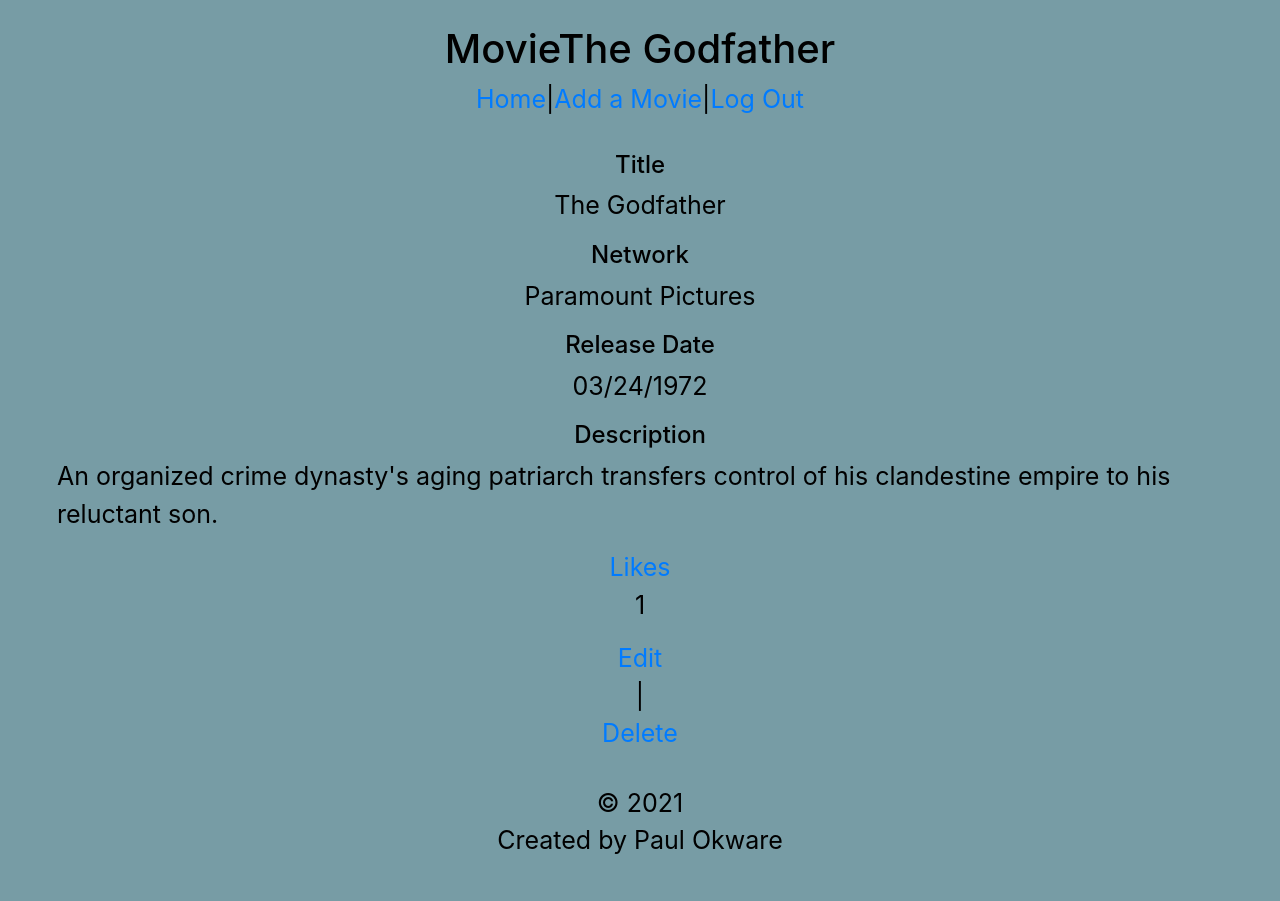
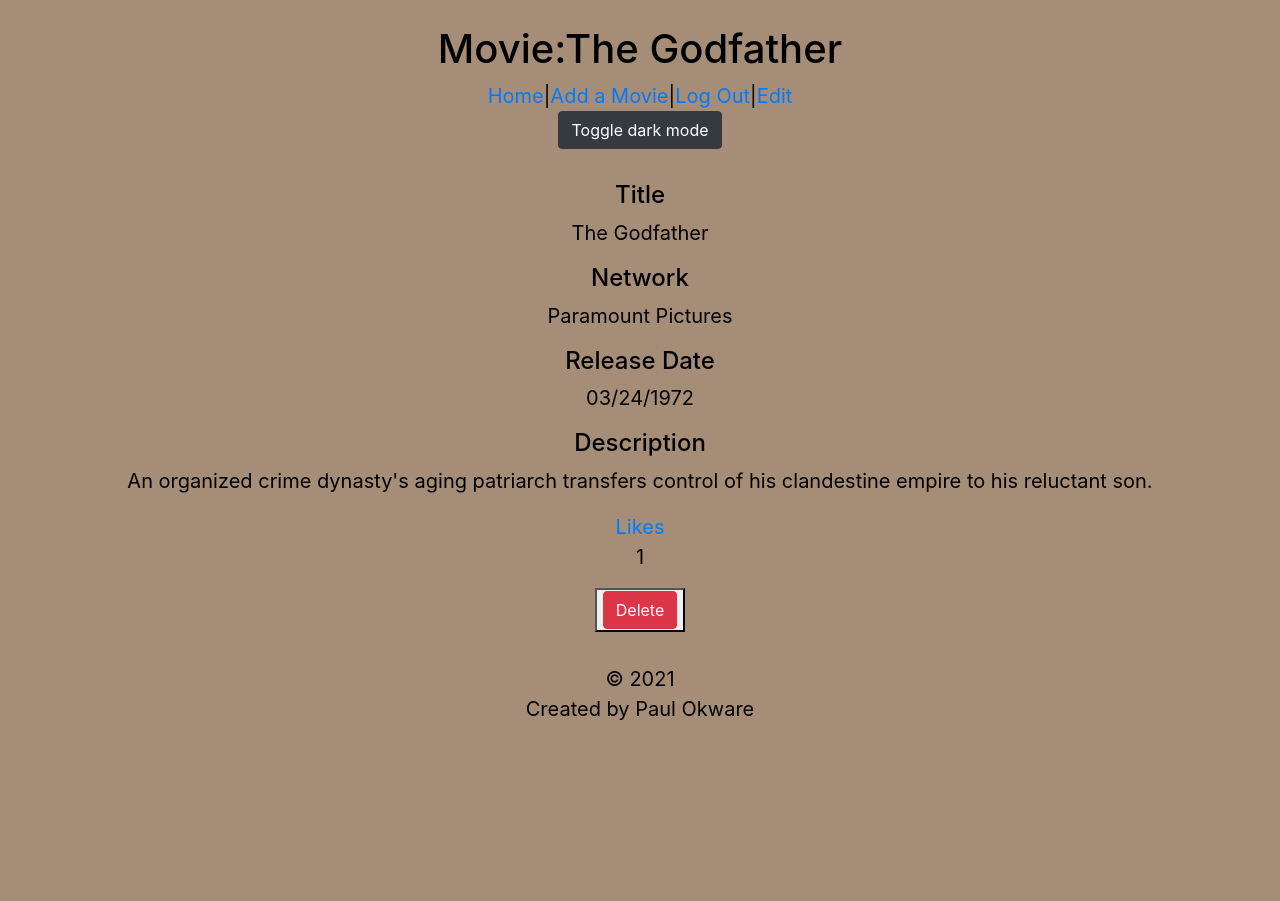
Before and after one commit to paulsmalze/soloProject, a Django app: page /dashboard/2 in a window 1280 px wide. After the commit the page ends 720 px from the top, so only its background shows below. Run offline with Django 3.2, Linux system fonts and the light colour scheme; data comes from the database, SQL or seed files in the repository; both versions use the stored data as it was after the commit.

Commit message:
added a js file

```diff
--- a/soloProject/settings.py
+++ b/soloProject/settings.py
@@ -9,6 +9,7 @@
 For the full list of settings and their values, see
 https://docs.djangoproject.com/en/2.2/ref/settings/
 """
+
 
 import os
 from .env import secretKey
--- a/soloProjectApp/static/css/styles.css
+++ b/soloProjectApp/static/css/styles.css
@@ -6,6 +6,17 @@
     align-items: center;
     padding: 2rem;
 } */
+body {
+    padding: 25px;
+    background-color: #a58d77;
+    color: black;
+    font-size: 20px;
+
+}
+body.dark-mode {
+    background-color: #1f1d1d;
+    color: white;
+}
 .container{
     display: flex;
     flex-direction: row;
@@ -31,15 +42,7 @@
 td,th{
     border: solid;
 }
-body {
-    padding: 25px;
-    background-color: #779ca5;
-    color: black;
-    font-size: 25px;
-
+.messages{
+    text-align: center;
+    color: #b95353;
 }
-
-.dark-mode {
-    background-color: #1f1d1d;
-    color: white;
-}
--- /dev/null
+++ b/soloProjectApp/static/js/scripts.js
@@ -0,0 +1,21 @@
+
+function myFunction() {
+    var element = document.body;
+    element.classList.toggle("dark-mode");
+}
+
+// const btn = document.querySelector('.dkMode');
+
+// const currentTheme = localStorage.getItem('theme');
+// if (currentTheme == 'dark') {
+//     document.body.classList.add('darkMode');
+// }
+
+// btn.addEventListener('click', function() {
+//     document.body.classList.toggle('darkMode');
+//     let theme = 'light';
+//     if (document.body.classList.contains('darkMode')) {
+//         theme = 'dark'
+//     }
+//     localStorage.setItem('theme', theme);
+// });
--- a/soloProjectApp/static/scripts.js
+++ /dev/null
@@ -1,4 +0,0 @@
-function myFunction() {
-    var element = document.body;
-    element.classList.toggle("dark-mode");
-}
--- a/soloProjectApp/templates/movie.html
+++ b/soloProjectApp/templates/movie.html
@@ -4,16 +4,18 @@
     <meta charset="UTF-8">
     <meta name="viewport" content="width=device-width, initial-scale=1.0">
     <link rel="stylesheet" href="https://cdn.jsdelivr.net/npm/bootstrap@4.6.0/dist/css/bootstrap.min.css" integrity="sha384-B0vP5xmATw1+K9KRQjQERJvTumQW0nPEzvF6L/Z6nronJ3oUOFUFpCjEUQouq2+l" crossorigin="anonymous">
-    <title>Movie Details</title>
+    <title>{{ movie.title }}</title>
     {% load static %}
     <link rel="stylesheet" href="{% static 'css/styles.css' %}">
+    <script src="{% static 'js/scripts.js' %}"></script>
 </head>
 <body>
     <header>
-        <h1>Movie{{movie.title}}</h1>
+        <h1>Movie:{{movie.title}}</h1>
         <nav>
-            <a href="/dashboard">Home</a>|<a href="/new">Add a Movie</a>|<a href="/logout">Log Out</a>
+            <a href="/dashboard">Home</a>|<a href="/new">Add a Movie</a>|<a href="/logout">Log Out</a>|<a href="{{ movie.id }}/edit">Edit</a>
         </nav>
+        <button type="button" class="btn btn-dark" onclick="myFunction()">Toggle dark mode</button>
     </header>
     <div class="main">
         <h4>Title</h4>
@@ -26,7 +28,7 @@
         <p>{{ movie.description }}</p>
         <a href="/dashboard/{{movie.id}}/like">Likes</a>
         <p>{{ movie.user_likes.count}}</p>
-        <a href="{{ movie.id }}/edit">Edit</a> | <a href="dashboard/{{ movie.id }}/delete">Delete</a>
+        <button><a href="dashboard/{{ movie.id }}/delete"role='button' class="btn btn-danger">Delete</a></button>
     </div>
 </body>
 <footer>
--- a/soloProjectApp/templates/newMovie.html
+++ b/soloProjectApp/templates/newMovie.html
@@ -7,7 +7,7 @@
     <title>New Movie</title>
     {% load static %}
     <link rel="stylesheet" href="{% static 'css/styles.css'%}">
-
+    <script src="{% static 'js/scripts.js' %}"></script>
 </head>
 <body>
     <header>
@@ -15,11 +15,12 @@
         <nav>
             <a href="/dashboard">Home</a>|<a href="/logout">Log Out</a>
         </nav>
+        <button type="button" class="btn btn-dark" onclick="myFunction()">Toggle dark mode</button>
     </header>
     {% if messages %}
         <ul class="messages">
             {% for message in messages %}
-                <li>{{ message }}</li>
+            <li>{{ message }}</li>
             {% endfor %}
         </ul>
     {% endif %}
--- a/soloProjectApp/urls.py
+++ b/soloProjectApp/urls.py
@@ -2,17 +2,16 @@
 from .import views
 
 urlpatterns = [
-    path('', views.index),
-    path('login', views.login),
-    path('register', views.register),
+    path('',views.index),
+    path('login',views.login),
+    path('register',views.register),
     path('dashboard',views.dashboard),
     path('logout',views.logout),
     path('create',views.create),
-    path('new', views.new),
+    path('new',views.new),
     path('dashboard/<int:movie_id>/edit',views.edit),
     path('dashboard/<int:movie_id>/update',views.update),
     path('dashboard/<int:movie_id>',views.movie),
     path('dashboard/<int:movie_id>/delete',views.delete),
-    path('dashboard/<int:movie_id>/like',views.add_like),
-    # path('favorite/<int:movie_id>',views.favorite)
+    path('dashboard/<int:movie_id>/like',views.add_like)
 ]
--- a/soloProjectApp/views.py
+++ b/soloProjectApp/views.py
@@ -52,6 +52,8 @@
 
 
 def new(request):
+    if 'user_id' not in request.session:
+        return redirect('/')
     return render(request,'newMovie.html')
 
 def create(request):
@@ -82,16 +84,17 @@
     if len(errors) > 0:
         for key, value in errors.items():
             messages.error(request,value)
-        return redirect(f'/{movie_id}/edit')
+        return redirect(f'/dashboard/{movie_id}/edit')
     # updates movie
     to_update = Movie.objects.get(id=movie_id)
     # updates each field
-    to_update.title = request.POST['title'],
-    to_update.release_date = request.POST['release_date'],
-    to_update.network = request.POST['network'],
-    to_update.description = request.POST['description'],
+    to_update.title = request.POST['title']
+    to_update.release_date = request.POST['release_date']
+    to_update.network = request.POST['network']
+    to_update.description = request.POST['description']
+    print("to update", to_update)
     to_update.save()
-    return redirect('/dashboard')
+    return redirect(f'/dashboard/{movie_id}')
 
 def movie(request, movie_id):
     one_movie = Movie.objects.get(id=movie_id)
@@ -110,9 +113,3 @@
     user_liking = User.objects.get(id=request.session['user_id'])
     liked_movie.user_likes.add(user_liking)
     return redirect(f'/dashboard/{movie_id}')
-
-# def favorite(request,movie_id):
-#     user = User.objects.get(id=request.session["user_id"])
-#     movie = Movie.objects.get(id=movie_id)
-#     user.favorited_movie.add(movie)
-#     return redirect(f'/{movie_id}')
```
Also changed, not shown: soloProjectApp/templates/dashboard.html (+8 -9 lines), soloProjectApp/templates/editMovie.html (+6 -4 lines), soloProjectApp/templates/index.html (+5 -5 lines), db.sqlite3.
